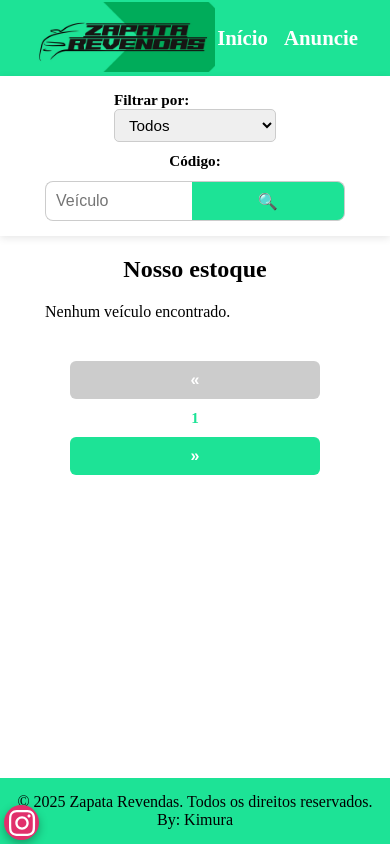
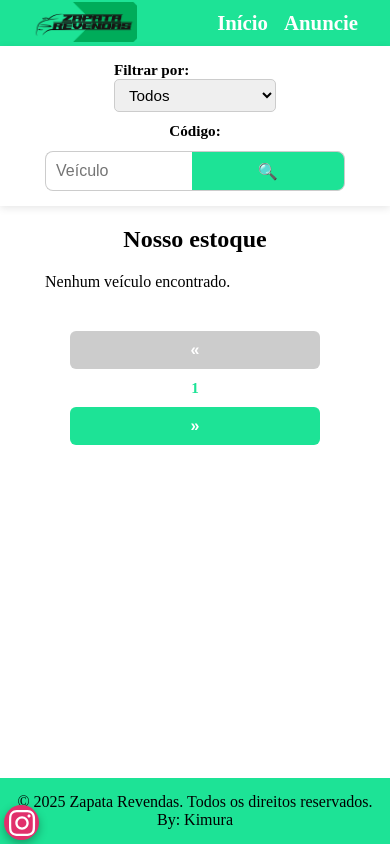
Before and after one commit to CharlesKimura/zapata-revendas, a plain HTML site: page index.html in a window 390 px wide. Drawn offline with nearby package versions, Linux system fonts and the light colour scheme; no server answers.

Commit message:
Add files via upload

```diff
--- a/src/css/style.css
+++ b/src/css/style.css
@@ -30,7 +30,7 @@ h2 {
 }
 
 .logo img {
-  height: 100px;
+  height: 80px;
   margin-top: 2px;
   object-fit: contain;
 }
@@ -49,7 +49,7 @@ h2 {
 }
 
 .menu a:hover {
-  color: #ccc;
+  color: #000;
 }
 
 .filter-bar {
@@ -575,7 +575,7 @@ h2 {
 
 @media (max-width: 768px) {
   .logo img {
-    height: 70px;
+    height: 40px;
     margin-top: 2px;
   }
 
```
